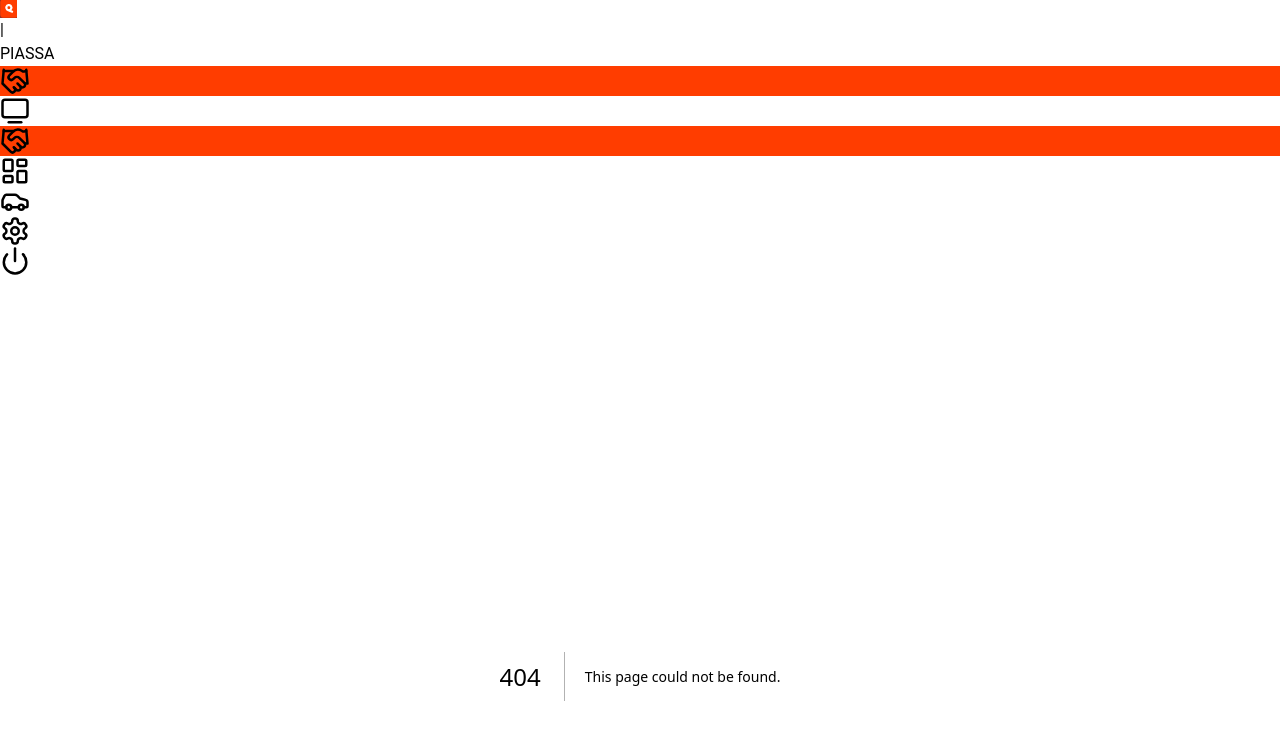
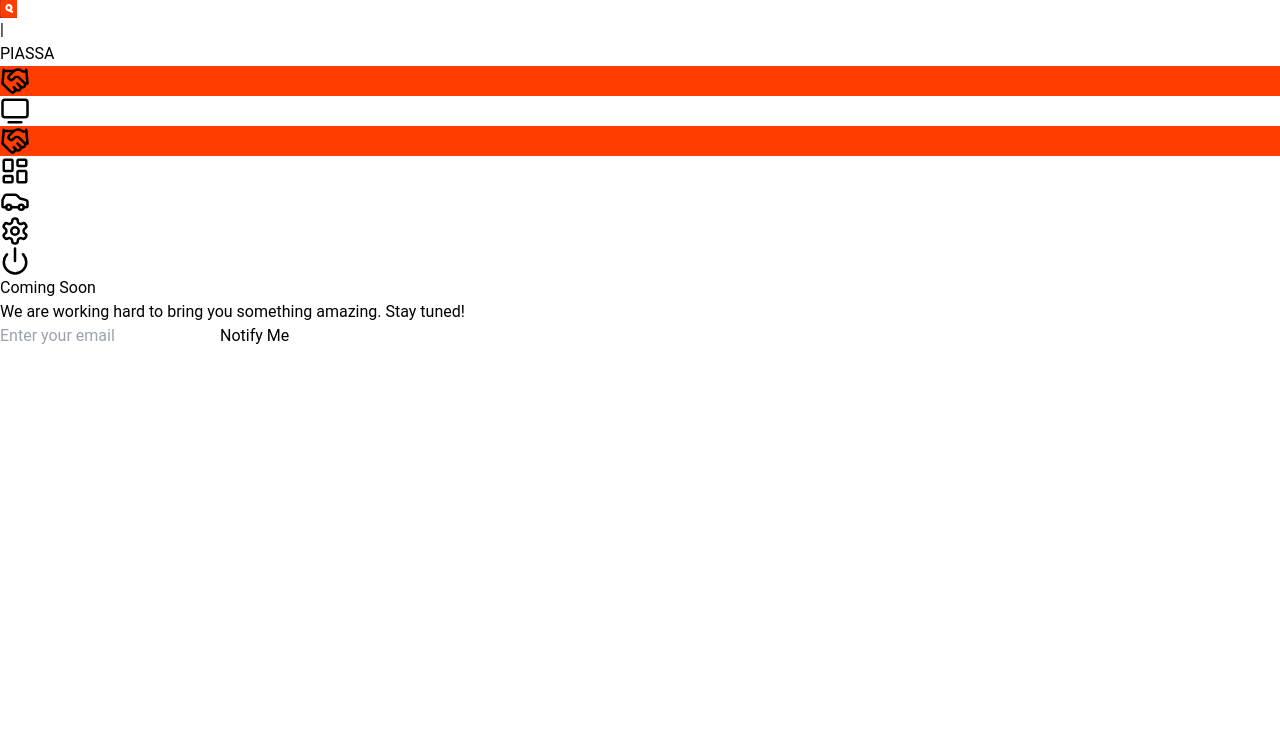
Before and after one commit to l3alisidahmed/PIASSA, a Next.js app: page /soon in a window 1280 px wide. Before the commit this address had no page. Shown: the top 740 px of the page. Built offline with nearby package versions, Linux system fonts and the light colour scheme.

Commit message:
create a new route named soon

```diff
--- /dev/null
+++ b/src/app/soon/page.tsx
@@ -0,0 +1,55 @@
+"use client"
+
+import { useState } from "react"
+import { motion } from "framer-motion"
+
+export default function ComingSoon() {
+  const [email, setEmail] = useState("")
+  const [isSubmitted, setIsSubmitted] = useState(false)
+
+  const handleSubmit = (e: React.FormEvent<HTMLFormElement>) => {
+    e.preventDefault()
+    // Here you would typically send the email to your backend
+    console.log("Submitted email:", email)
+    setIsSubmitted(true)
+    setEmail("")
+  }
+
+  return (
+    <div className="flex flex-col items-center justify-center h-screen">
+        <motion.div
+        initial={{ opacity: 0, y: 20 }}
+        animate={{ opacity: 1, y: 0 }}
+        transition={{ duration: 0.8 }}
+        className="text-center"
+        >
+        <h1 className="mb-8 text-6xl font-bold">Coming Soon</h1>
+        <p className="mb-12 text-xl">We are working hard to bring you something amazing. Stay tuned!</p>
+        {!isSubmitted ? (
+            <form onSubmit={handleSubmit} className="flex flex-col items-center">
+            <input
+                type="email"
+                value={email}
+                onChange={(e) => setEmail(e.target.value)}
+                placeholder="Enter your email"
+                required
+                className="mb-4 w-64 rounded-md border border-gray-300 bg-white p-2 text-black"
+                />
+            <motion.button
+                whileHover={{ scale: 1.05 }}
+                whileTap={{ scale: 0.95 }}
+                type="submit"
+                className="rounded-md bg-[#FF3D00] px-4 py-2 font-semibold text-white transition-colors hover:bg-[#FF3D00]"
+                >
+                Notify Me
+            </motion.button>
+            </form>
+        ) : (
+            <motion.p initial={{ opacity: 0 }} animate={{ opacity: 1 }} className="text-green-400">
+            Thank you for subscribing!
+            </motion.p>
+        )}
+        </motion.div>
+      </div>
+  )
+}
```
